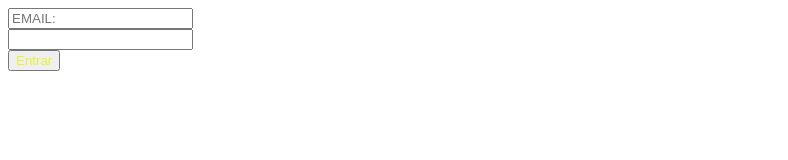
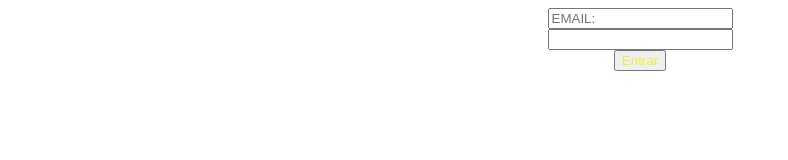
Before and after one commit to Aiyeone404/Login-validation, a plain HTML site: page index.html in a window 1280 px wide. Shown: the whole page, without its empty margins (0-788 px from the left). Drawn offline with Linux system fonts and the light colour scheme.

Commit message:
password

```diff
--- a/index.html
+++ b/index.html
@@ -7,9 +7,11 @@
 </head>
 <link rel="stylesheet" href="log.css">
 <body>
-            <input type="email" name="email" id="email" placeholder="EMAIL:">
-            <div><input type="password" name="password"id="password"></div>
-            <input type="button" value="Entrar" id="logar" onclick="entrar()">
+            <div id="search">
+                <input type="email" name="email" id="email" placeholder="EMAIL:">
+                <div><input type="password" name="password"id="password"></div>
+                <input type="button" value="Entrar" id="logar" onclick="entrar()">
+            </div>
     <script src="log.js"></script>
 </body>
 </html>
--- a/log.css
+++ b/log.css
@@ -1,3 +1,6 @@
 #logar{
     color:  #e9f035;
 }
+#search{
+    text-align: center;
+}
```
